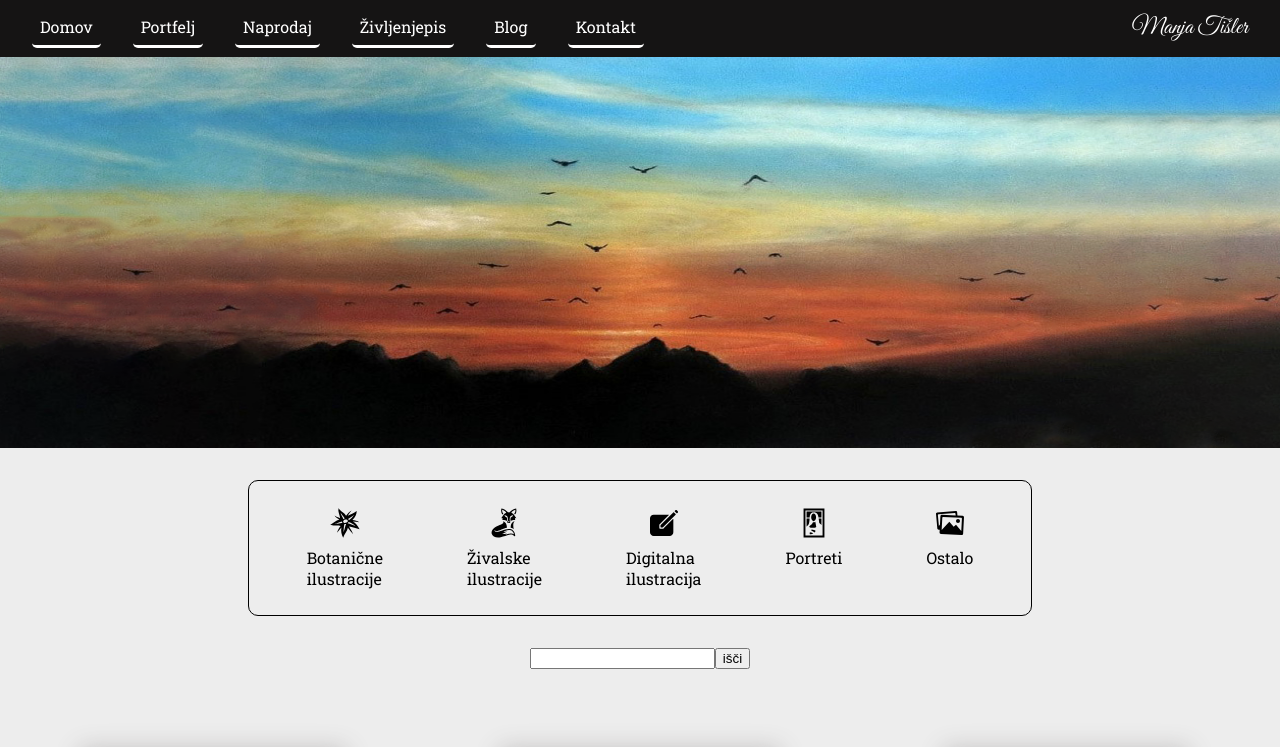
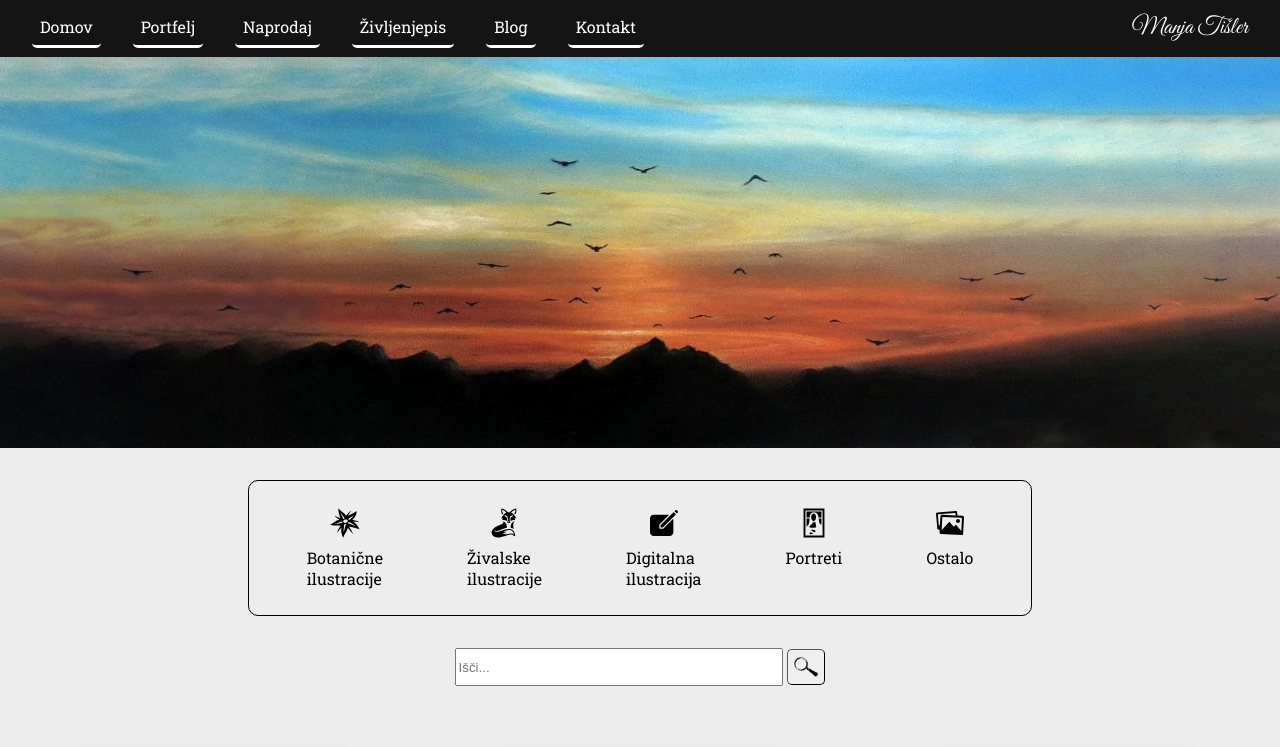
Before and after one commit to jureperos/Manja_Art_React, a React (Create React App) app: page /portfolio/ostalo in a window 1280 px wide. Shown: the top 747 px of the page. Built offline with nearby package versions, Linux system fonts and the light colour scheme; a web font is replaced by a local one.

Commit message:
added styling, removed old component

```diff
--- a/src/components/search/ImageHandler.css
+++ b/src/components/search/ImageHandler.css
@@ -2,4 +2,21 @@
     display: flex;
     flex-direction: row;
     justify-content: center;
+    align-items: center;
+    gap: 0.3rem;
 }
+
+.input-box {
+    height: 2rem;
+    width: 20rem;
+}
+
+.search-btn {
+    border-radius: 5px;
+    border-width: 1px;
+    height: 2.3rem;
+}
+
+.lupa-img {
+    height: 1.5rem;
+}
--- a/src/components/search/ImageHandler.js
+++ b/src/components/search/ImageHandler.js
@@ -2,6 +2,7 @@ import React, { useState, useEffect } from 'react';
 import Search from './search';
 import "./ImageHandler.css";
 import SetImages from '../portfolio/SetImages';
+import lupa from "./assets/lupa.png"
 
 const ImageHandler = ({imgArr, height, frameNum}) => {
     const [text, setText] = useState('');
@@ -39,11 +40,13 @@ const ImageHandler = ({imgArr, height, frameNum}) => {
     return (
         <div>
             <div className="input-ctn">
-                <input type="text" value={text} onChange={handleTextChange} onKeyDown={handleEnterKey} className="input-box"/>
-                    <button onClick={() => {
+                <input type="text" placeholder="Išči..." value={text} onChange={handleTextChange} onKeyDown={handleEnterKey} className="input-box"/>
+                    <button className="search-btn" onClick={() => {
                         setFoundImage([]);
                         handleSearchClick();
-                    }}> išči </button>
+                    }}>
+                        <img className="lupa-img" src={lupa} alt="lupa"/>
+                    </button>
             </div>
             <div>
                  <SetImages
```
Also changed, not shown: src/components/search/TextInput.js (deleted, +0 -22 lines), src/components/search/assets/lupa.png (added).
